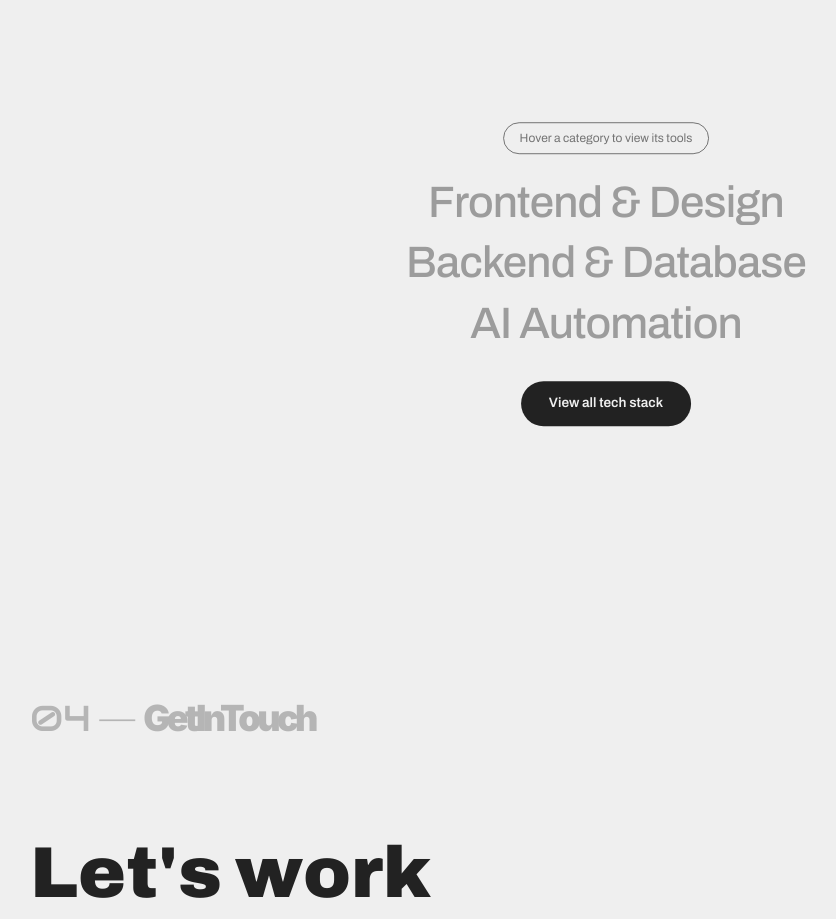
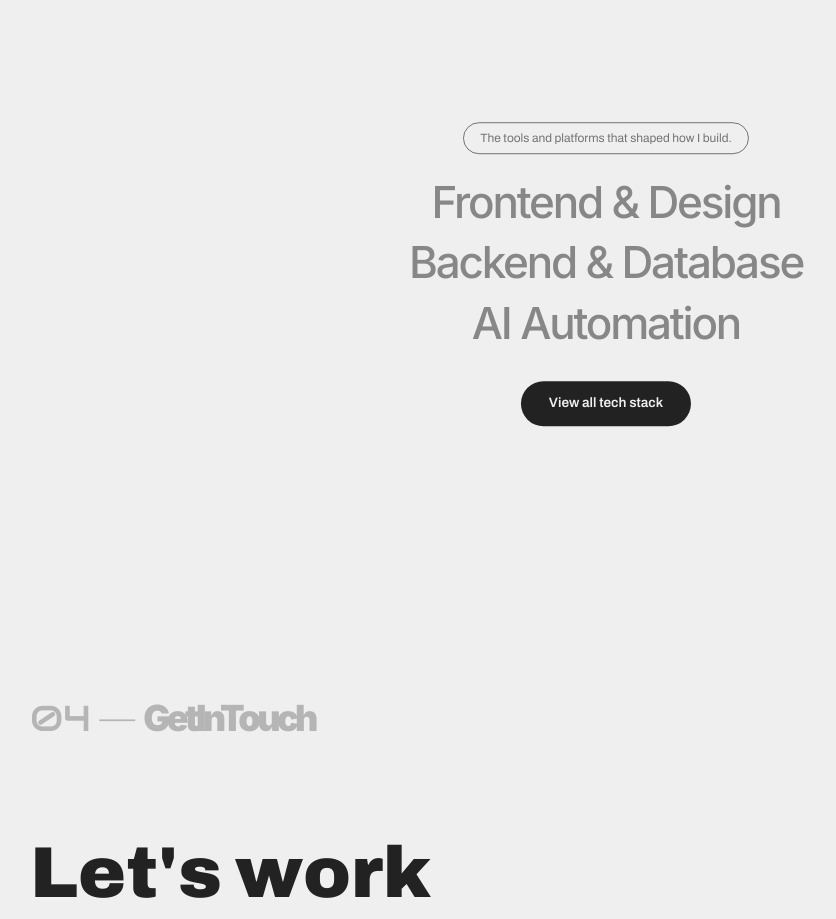
Before and after one commit to mors-codes/portfolio-2026, a Next.js app: page / in a window 1280 px wide. Shown: the part 2720-3639 px from the top of the page, without its empty margins (34-870 px from the left). Built offline with nearby package versions, Linux system fonts and the light colour scheme; a web font is replaced by a local one.

Commit message:
stack section content adjustments

```diff
--- a/src/components/ui/StackScatter.css
+++ b/src/components/ui/StackScatter.css
@@ -73,15 +73,16 @@
 }
 
 .stack-scatter-category {
+  font-family: var(--font-display);
   background: none;
   border: none;
   padding: 4px 0;
   font-weight: 500;
   font-size: clamp(1.75rem, 4vw, 2.75rem);
   line-height: 1.1;
-  letter-spacing: -0.02em;
+  letter-spacing: -0.05em;
   color: var(--color-ink);
-  opacity: 0.4;
+  opacity: 0.5;
   cursor: pointer;
   transition:
     opacity 0.25s ease,
--- a/src/components/ui/StackScatter.tsx
+++ b/src/components/ui/StackScatter.tsx
@@ -188,7 +188,7 @@ export default function StackScatter({
 
       <div className="stack-scatter-center">
         <span className="stack-scatter-badge">
-          Hover a category to view its tools
+          The tools and platforms that shaped how I build.
         </span>
 
         <div className="stack-scatter-category-list">
--- a/src/data/stackData.ts
+++ b/src/data/stackData.ts
@@ -5,7 +5,7 @@ export const stackCategories: StackCategory[] = [
     key: "frontend",
     label: "Frontend & Design",
     icons: [
-      { name: "HTML", icon: "/icons/stack/frontend/html.svg", x: 69, y: 53, size: 50, rotation: 15 },
+      { name: "HTML", icon: "/icons/stack/frontend/html.svg", x: 69, y: 53, size: 55, rotation: 15 },
       { name: "CSS", icon: "/icons/stack/frontend/css.svg", x: 65, y: 95, size: 55, rotation: -18 },
       { name: "Figma", icon: "/icons/stack/frontend/figma.svg", x: 83, y: 75, size: 60, rotation: -16 },
       { name: "JavaScript", icon: "/icons/stack/frontend/javascript.svg", x: 78, y: 117, size: 50, rotation: -8 },
```
